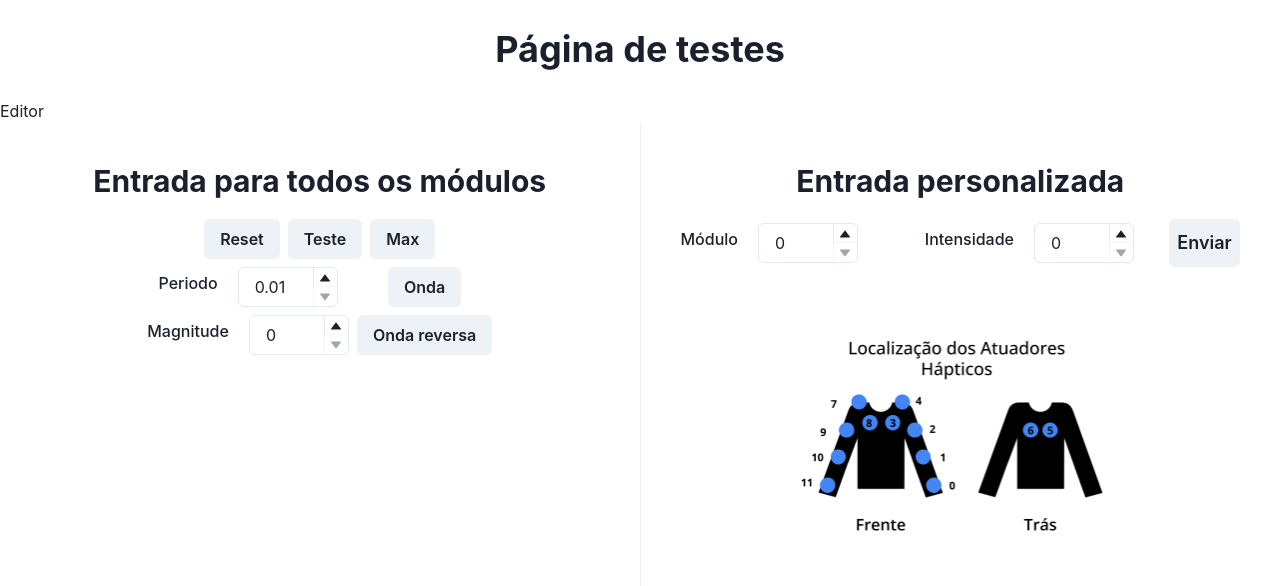
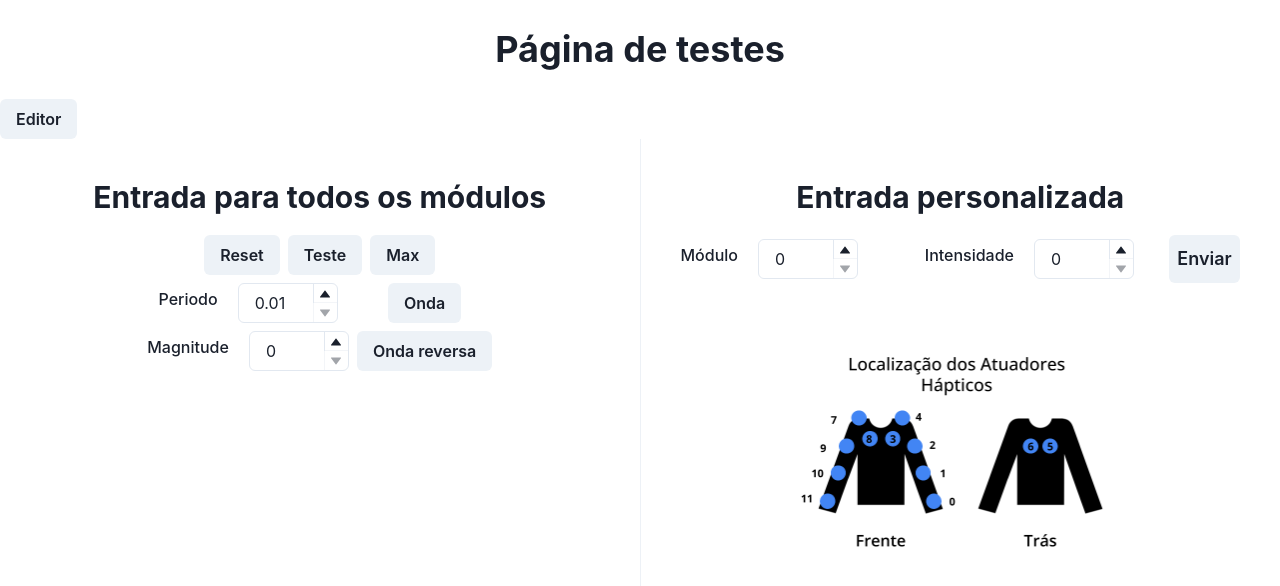
Before and after one commit to emmenezes/hapticsys-interface, a React (Create React App) app: page / in a window 1280 px wide. Shown: the top 586 px of the page. Built offline with nearby package versions, Linux system fonts and the light colour scheme.

Commit message:
fix: formata Home

```diff
--- a/src/pages/Home.jsx
+++ b/src/pages/Home.jsx
@@ -1,10 +1,5 @@
 import React from 'react';
-import {
-  Container,
-  Divider,
-  Flex,
-  Heading,
-} from '@chakra-ui/react';
+import { Button, Container, Divider, Flex, Heading } from '@chakra-ui/react';
 
 import ButtonsTab from '../components/ButtonsTab';
 import CustomInputTab from '../components/CustomInputTab';
@@ -16,10 +11,12 @@ function Home() {
       <Heading textAlign="center" p={7} size="xl">
         Página de testes
       </Heading>
-      <Link to='/editor'>Editor</Link>
+      <Button>
+        <Link to="/editor">Editor</Link>
+      </Button>
       <Flex h="100vh" direction="row">
         <ButtonsTab />
-        <Divider orientation='vertical' />
+        <Divider orientation="vertical" />
         <CustomInputTab />
       </Flex>
     </Container>
```
